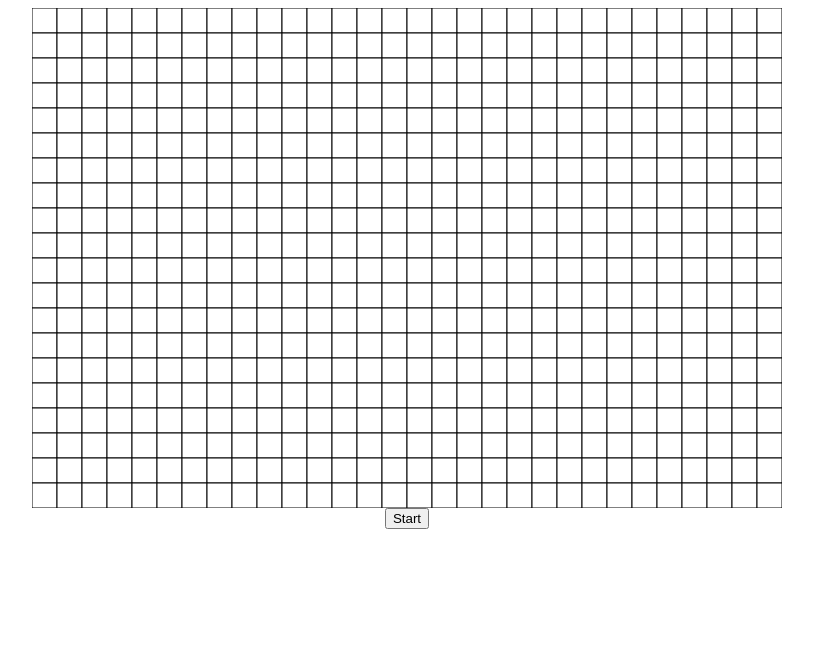
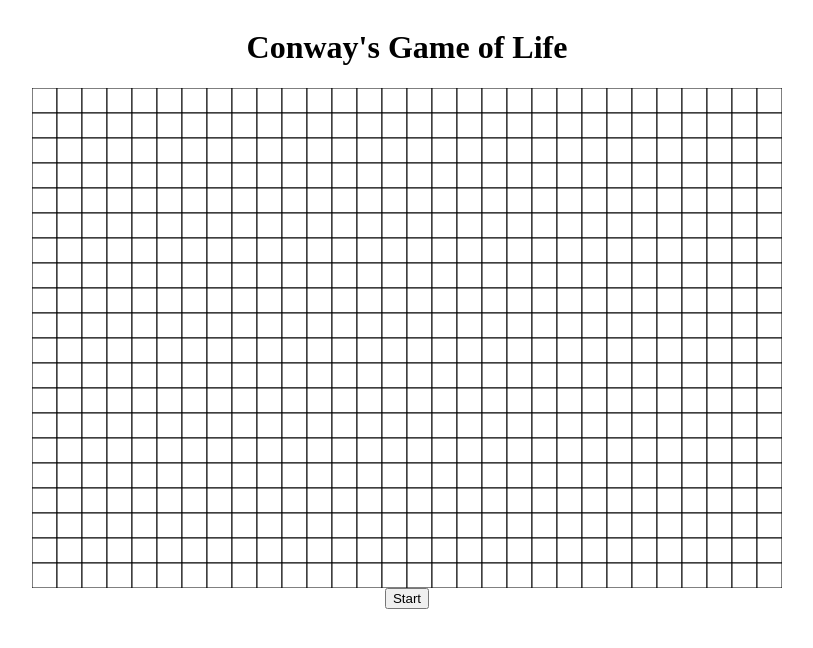
Before and after one commit to joonajuusti/game-of-life, a React app: page / in a window 1280 px wide. Shown: the top 648 px of the page, without its empty margins (233-1046 px from the left). Built offline with nearby package versions, Linux system fonts and the light colour scheme; the HTML template or start-up script is replaced by a standard one.

Commit message:
Add basic heading displaying "Conway's Game of Life"

```diff
--- a/src/App.js
+++ b/src/App.js
@@ -87,6 +87,7 @@ class App extends React.Component {
     const { cellAliveStatuses, simulationOn } = this.state
     return(
       <div style={divStyle}>
+        <h1>Conway's Game of Life</h1>
         <Board
           cellAliveStatuses={cellAliveStatuses}
           toggleCellStatus={this.toggleCellStatus}
```
